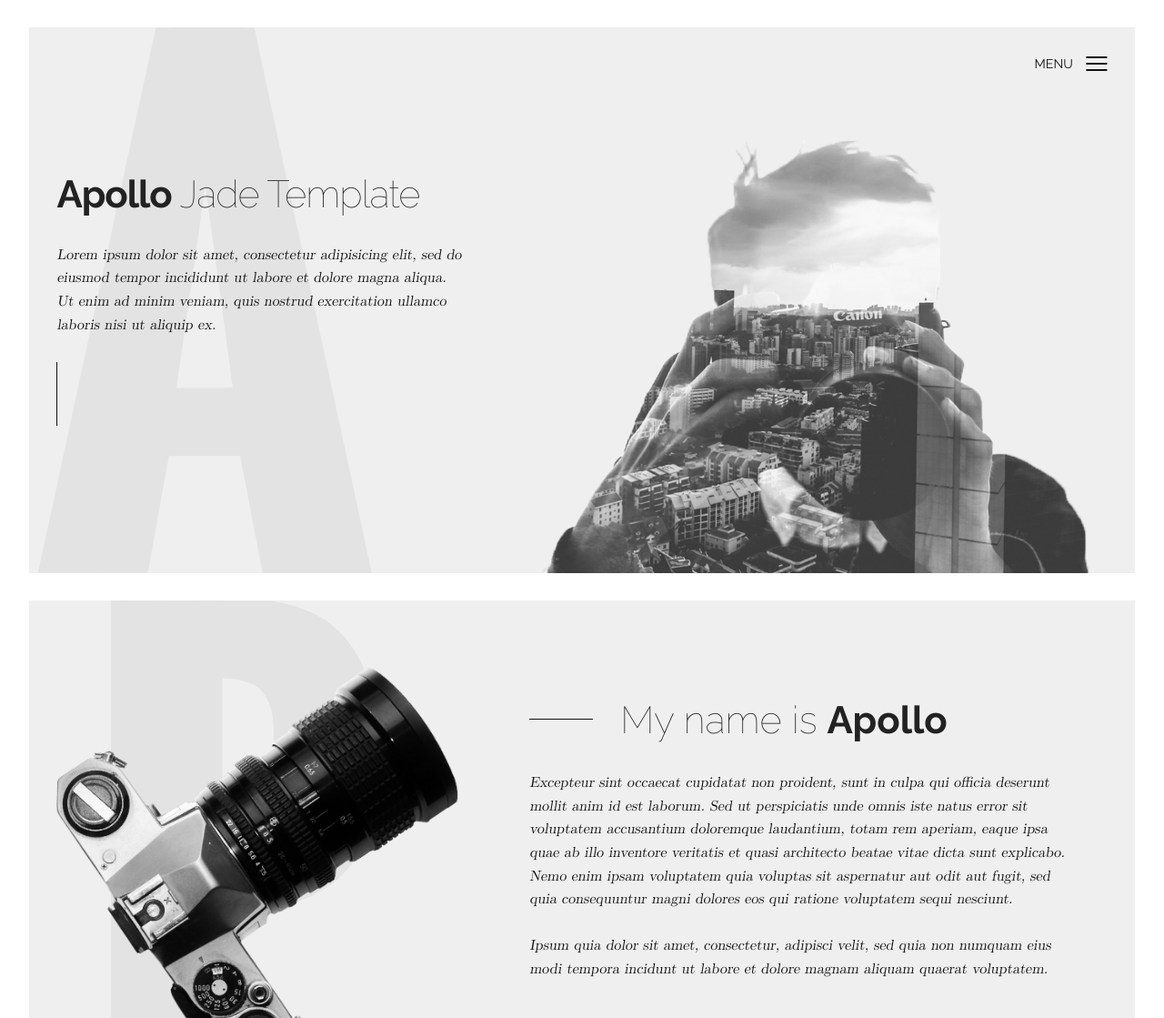
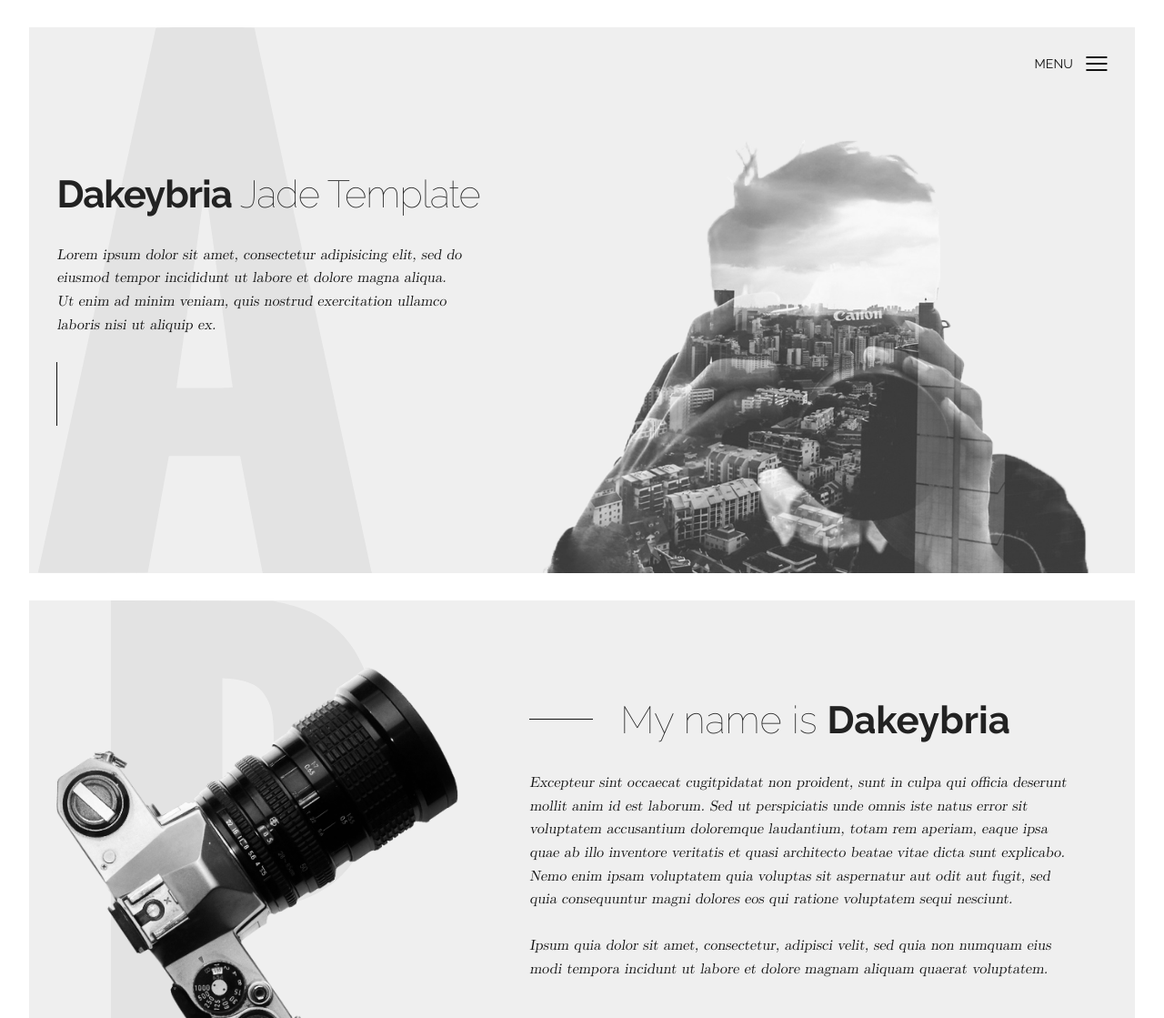
Before and after one commit to Dakeybria/Photograpghy-Website, a plain HTML site: page index.html in a window 1280 px wide. Shown: the top 1119 px of the page at 91% size. Drawn offline with nearby package versions, Linux system fonts and the light colour scheme; files whose address does not match are found by name.

Commit message:
dev2 branch

```diff
--- a/index.html
+++ b/index.html
@@ -1,7 +1,7 @@
 <!DOCTYPE html>
 <html lang="en">
   <head>
-    <title>Apollo</title>
+    <title>Dakeybria</title>
     <meta charset="utf-8">
     <meta name="viewport" content="width=device-width, initial-scale=1">
     <meta http-equiv="X-UA-Compatible" content="IE=edge">
@@ -28,7 +28,7 @@
       </header>
       <div class="wrapper">
         <div class="welcome">
-          <h1><strong>Apollo</strong> Jade Template</h1>
+          <h1><strong>Dakeybria</strong> Jade Template</h1>
           <p>Lorem ipsum dolor sit amet, consectetur adipisicing elit, sed do eiusmod tempor incididunt ut labore et dolore magna aliqua. Ut enim ad minim veniam, quis nostrud exercitation ullamco laboris nisi ut aliquip ex.</p>
         </div>
         <div class="photographer"><img src="assets/img/hero.png" alt="Photographer"></div>
@@ -42,8 +42,8 @@
       <div class="wrapper">
         <div class="camera"><img src="assets/img/camera.png" alt="Camera"></div>
         <div class="blurb">
-          <h2>My name is <strong>Apollo</strong></h2>
-          <p>Excepteur sint occaecat cupidatat non proident, sunt in culpa qui officia deserunt mollit anim id est laborum. Sed ut perspiciatis unde omnis iste natus error sit voluptatem accusantium doloremque laudantium, totam rem aperiam, eaque ipsa quae ab illo inventore veritatis et quasi architecto beatae vitae dicta sunt explicabo. Nemo enim ipsam voluptatem quia voluptas sit aspernatur aut odit aut fugit, sed quia consequuntur magni dolores eos qui ratione voluptatem sequi nesciunt.<br><br>Ipsum quia dolor sit amet, consectetur, adipisci velit, sed quia non numquam eius modi tempora incidunt ut labore et dolore magnam aliquam quaerat voluptatem.</p>
+          <h2>My name is <strong>Dakeybria</strong></h2>
+          <p>Excepteur sint occaecat cugitpidatat non proident, sunt in culpa qui officia deserunt mollit anim id est laborum. Sed ut perspiciatis unde omnis iste natus error sit voluptatem accusantium doloremque laudantium, totam rem aperiam, eaque ipsa quae ab illo inventore veritatis et quasi architecto beatae vitae dicta sunt explicabo. Nemo enim ipsam voluptatem quia voluptas sit aspernatur aut odit aut fugit, sed quia consequuntur magni dolores eos qui ratione voluptatem sequi nesciunt.<br><br>Ipsum quia dolor sit amet, consectetur, adipisci velit, sed quia non numquam eius modi tempora incidunt ut labore et dolore magnam aliquam quaerat voluptatem.</p>
           <div class="social"><a href="#"><i class="icon-facebook"></i></a><a href="#"><i class="icon-instagram"></i></a><a href="#"><i class="icon-twitter"></i></a><a href="#"><i class="icon-pinterest-p"></i></a></div>
         </div>
       </div>
```
